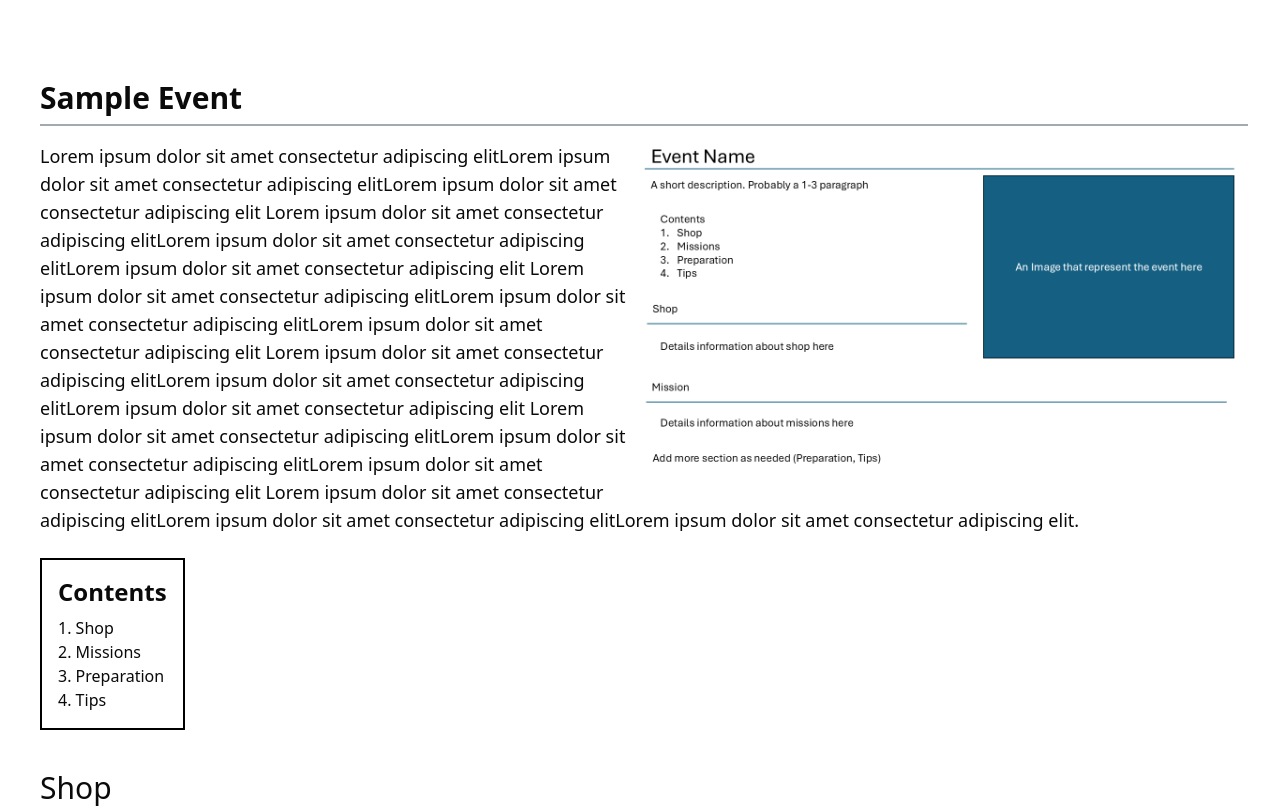
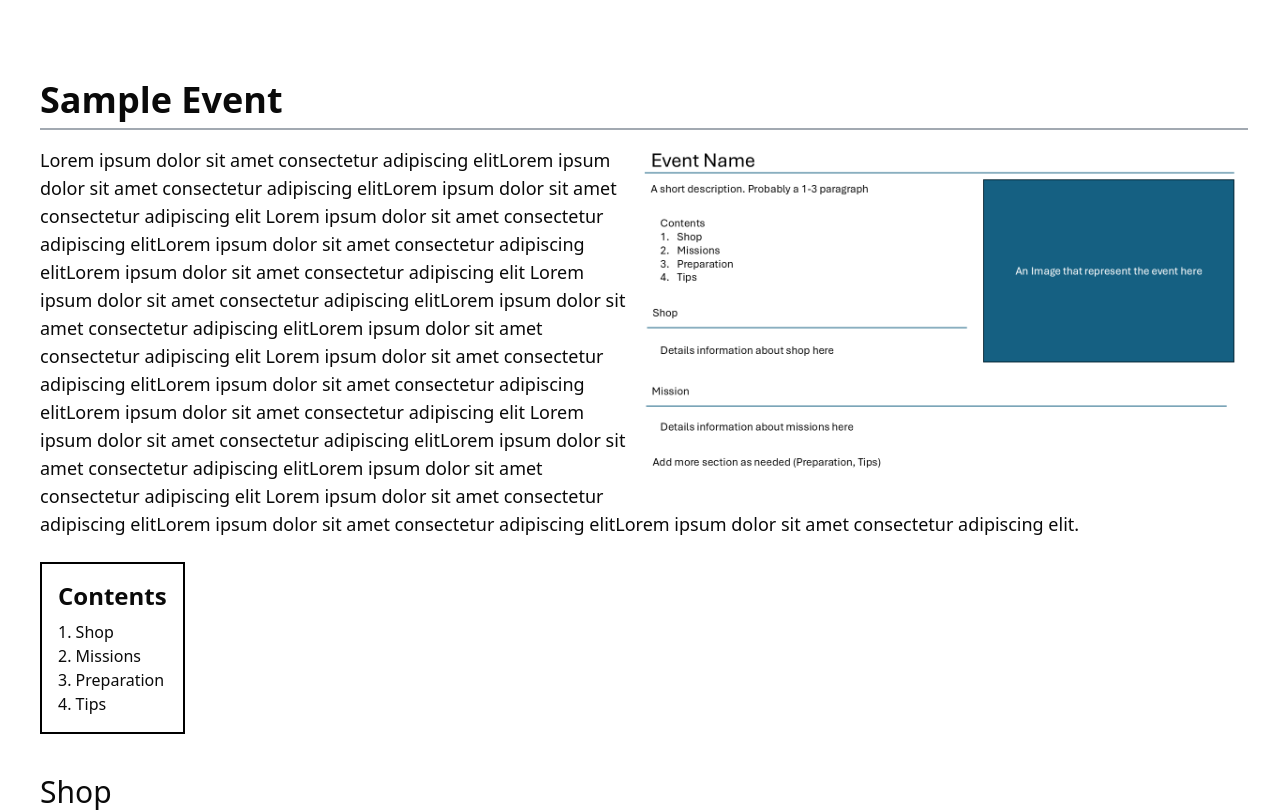
Before and after one commit to keth-ket/souls-wiki-web, a Next.js app: page /events/event-info-template in a window 1280 px wide. Shown: the top 812 px of the page. Built offline with nearby package versions, Linux system fonts and the light colour scheme.

Commit message:
Update event-header.tsx

```diff
--- a/components/widgets/events/event-header.tsx
+++ b/components/widgets/events/event-header.tsx
@@ -6,7 +6,7 @@ export default function EventHeader({ title, description, imageSrc, imageWidth,
     <div className=" ">
       <div>
 
-        <h1 className="border-b-2 border-[#a2a9b1] pb-2 pt-4 mt-8 scroll-mt-24 text-3xl font-bold">{title}</h1>
+        <h1 className="border-b-2 border-[#a2a9b1] pb-2 pt-4 mt-8 scroll-mt-24 text-4xl font-bold">{title}</h1>
         <Image
               src={imageSrc}
               alt="Event Header Image"
```
